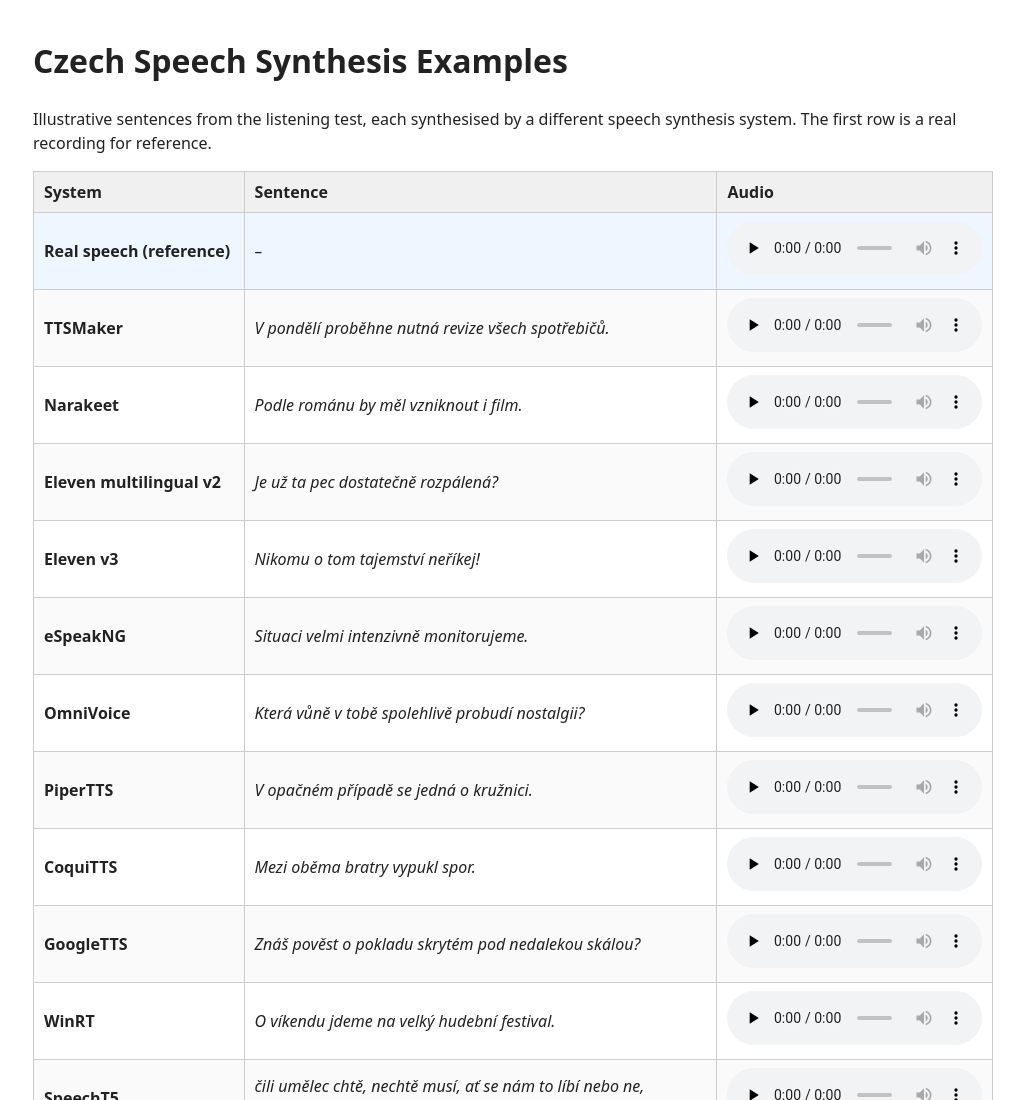
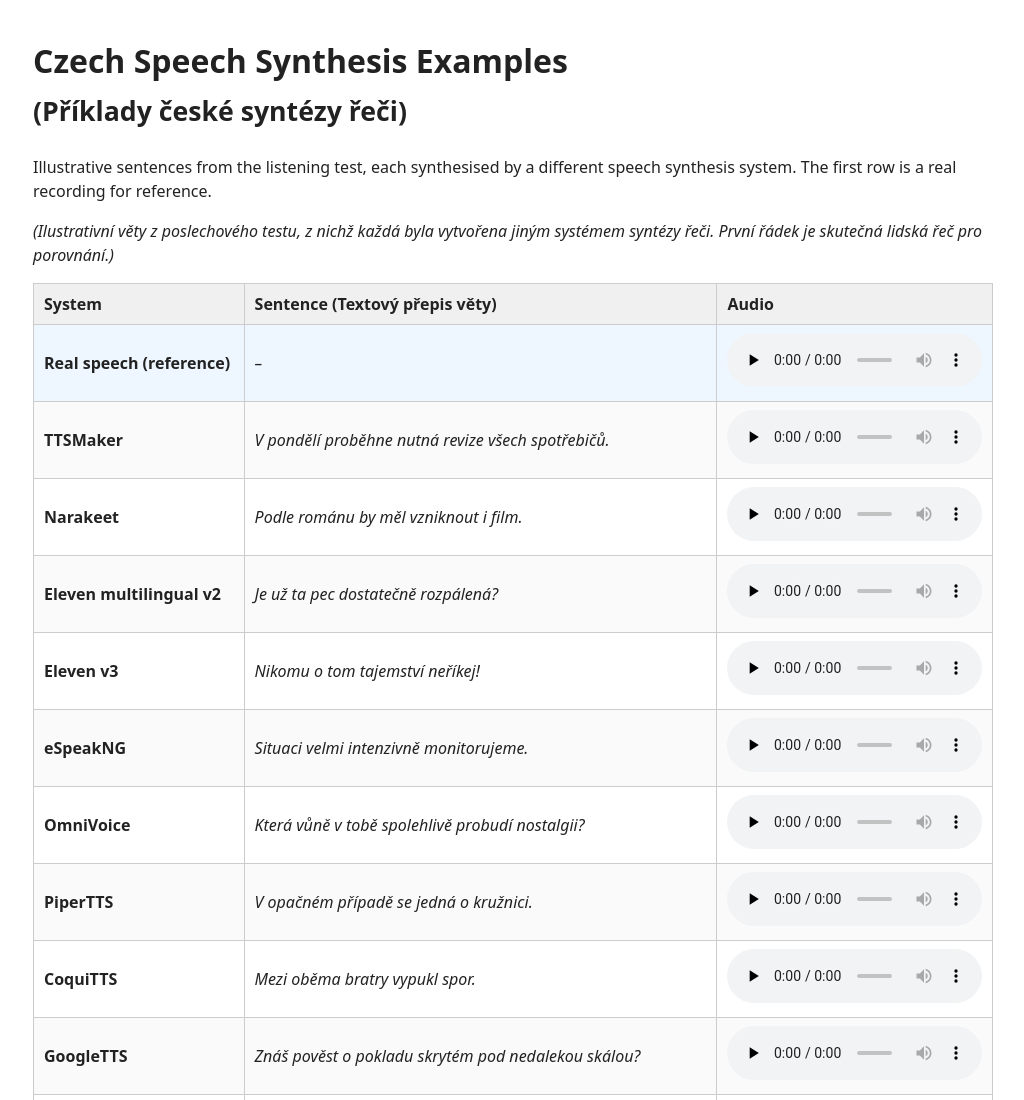
Before and after one commit to ondrarot/ondrarot.github.io, a plain HTML site: page index.html in a window 1280 px wide. Shown: the top 1100 px of the page, without its empty margins (127-1151 px from the left). Drawn offline with Linux system fonts and the light colour scheme.

Commit message:
Add files via upload

```diff
--- a/index.html
+++ b/index.html
@@ -18,16 +18,19 @@
 </head>
 <body>
 
-<h1>Czech Speech Synthesis Examples</h1>
+<h1>Czech Speech Synthesis Examples<br>
+<small>(Příklady české syntézy řeči)</small></h1>
 
 <p>Illustrative sentences from the listening test, each synthesised by a different
 speech synthesis system. The first row is a real recording for reference.</p>
+<p><em>(Ilustrativní věty z poslechového testu, z nichž každá byla vytvořena jiným
+systémem syntézy řeči. První řádek je skutečná lidská řeč pro porovnání.)</em></p>
 
 <table>
   <thead>
     <tr>
       <th>System</th>
-      <th>Sentence</th>
+      <th>Sentence (Textový přepis věty)</th>
       <th>Audio</th>
     </tr>
   </thead>
```
